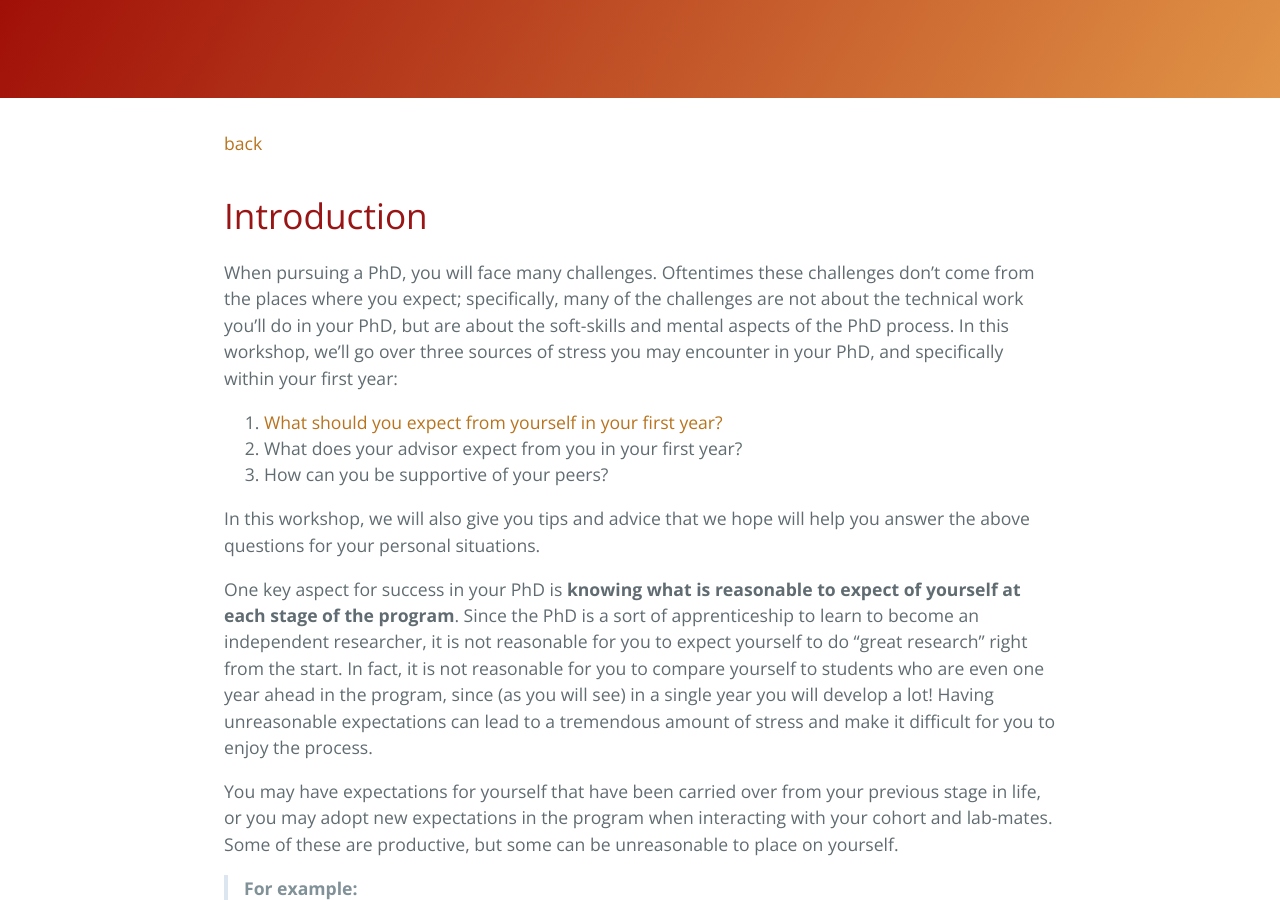
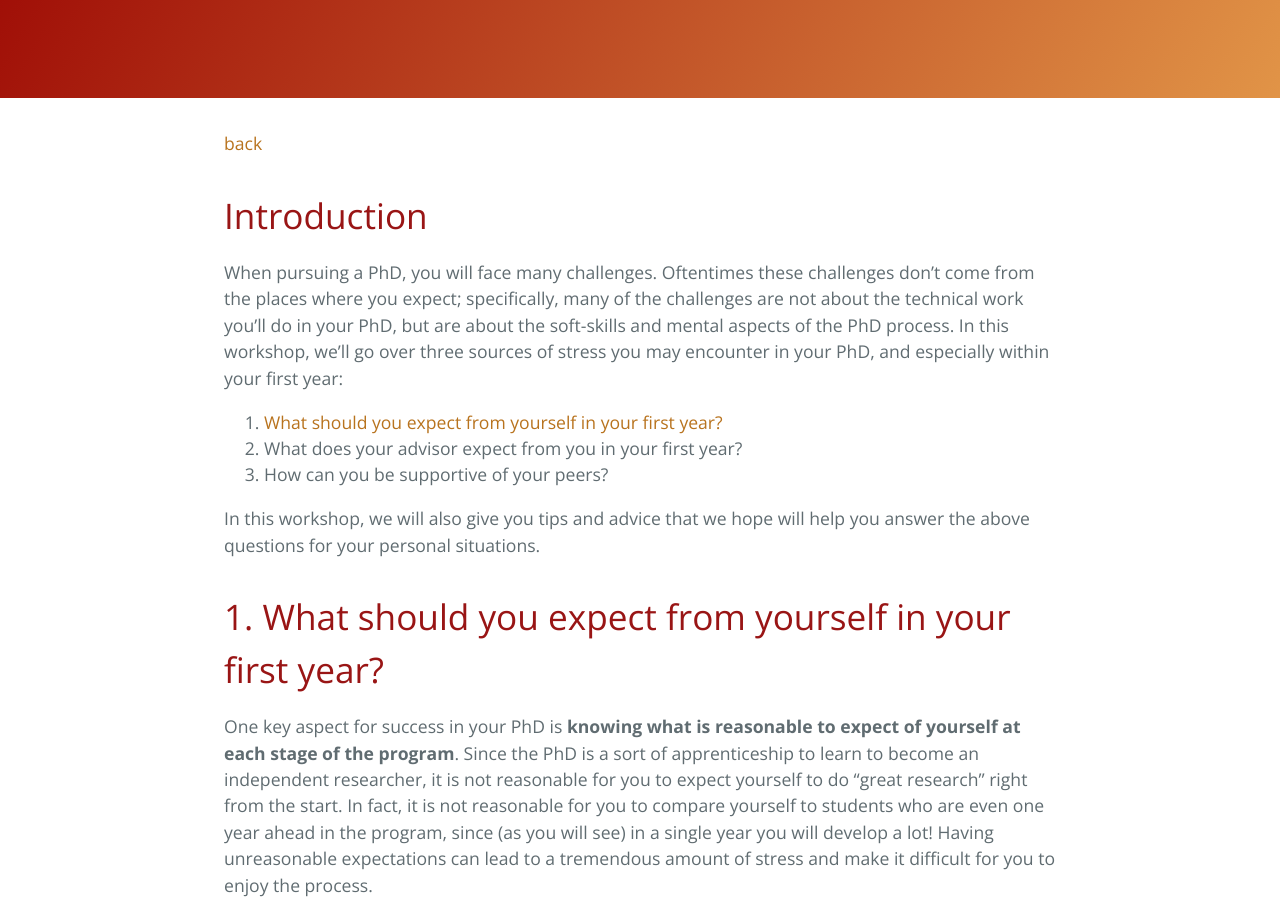
Before and after one commit to yanivyacoby/a-guide-to-your-phd, a Jekyll site: the page built from guide.md, in a window 1280 px wide and 900 px high, scrolled down 265 px. Built offline with Jekyll 4.4.1, drawn with Linux system fonts in a browser that asks for light colours.

Commit message:
Update guide.md

```diff
--- a/guide.md
+++ b/guide.md
@@ -14,7 +14,7 @@ Oftentimes these challenges don't come from the places where you expect;
 specifically, many of the challenges are not about the technical work you'll do in your PhD,
 but are about the soft-skills and mental aspects of the PhD process.
 In this workshop, we'll go over three sources of stress you may encounter in your PhD,
-and specifically within your first year:
+and especially within your first year:
 
 1. [What should you expect from yourself in your first year?](#sec1)
 2. What does your advisor expect from you in your first year?
```
Also changed, not shown: other parts of guide.md (+3 -1 lines).
